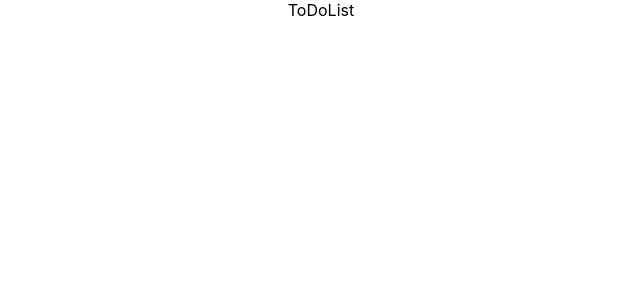
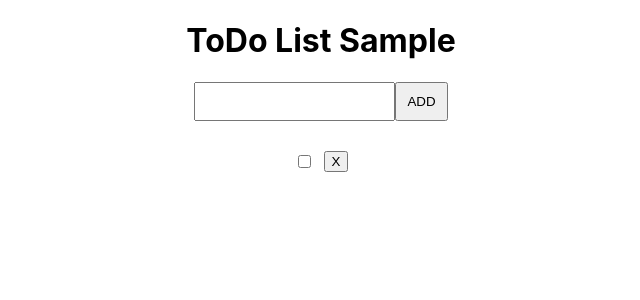
Before and after one commit to SayaliNaik/ToDoList, a React (Create React App) app: page / in a window 1280 px wide. Shown: the top 300 px of the page, without its empty margins (319-959 px from the left). Built offline with nearby package versions, Linux system fonts and the light colour scheme.

Commit message:
Create List structure

```diff
--- /dev/null
+++ b/src/App.css.js
@@ -0,0 +1,7 @@
+import styled from 'styled-components';
+
+export const ToDo = styled.div`
+    padding-top: 30px;
+    display: flex;
+    justify-content: center;
+`;
--- a/src/App.js
+++ b/src/App.js
@@ -1,12 +1,18 @@
 import React from 'react';
+import Header from "./Components/Header";
+import ToDoForm from './Components/ToDoForm';
+import ToDoList from './Components/ToDoList';
+
 import './App.css';
 
 function App() {
-  return (
-    <div className="App">
-      ToDoList
-    </div>
-  );
+    return (
+        <div className="App">
+            <Header />
+            <ToDoForm />
+            <ToDoList />
+        </div>
+    );
 }
 
 export default App;
--- /dev/null
+++ b/src/Components/Header.js
@@ -0,0 +1,11 @@
+import React from 'react';
+
+const Header = () => {
+    return (
+        <header>
+            <h1>ToDo List Sample</h1>
+        </header>
+    );
+};
+
+export default Header;
--- /dev/null
+++ b/src/Components/ToDoForm.js
@@ -0,0 +1,12 @@
+import React from 'react';
+
+const ToDoForm = () => {
+    return (
+        <form>
+            <input type="text" style={{padding: "10px"}}/>
+            <button style={{padding: "10px"}}>ADD</button>
+        </form>
+    );
+};
+
+export default ToDoForm;
--- /dev/null
+++ b/src/Components/ToDoItem.js
@@ -0,0 +1,22 @@
+import React from 'react';
+import { ToDo} from '../App.css.js';
+
+const ToDoItem = () => {
+    return (
+        <ToDo>
+            <input
+                type="checkbox"
+            />
+            <div></div>
+            <button
+                style={{marginLeft: "10px"}}
+            >
+                X
+            </button>
+
+            <br />
+        </ToDo>
+    );
+};
+
+export default ToDoItem;
--- /dev/null
+++ b/src/Components/ToDoList.js
@@ -0,0 +1,12 @@
+import React from "react";
+import ToDoItem from "./ToDoItem";
+
+const ToDoList = () => {
+    return (
+        <div>
+            <ToDoItem />
+        </div>
+    );
+};
+
+export default ToDoList;
```
